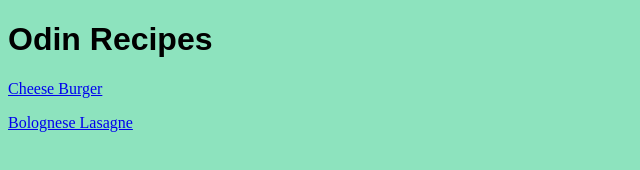
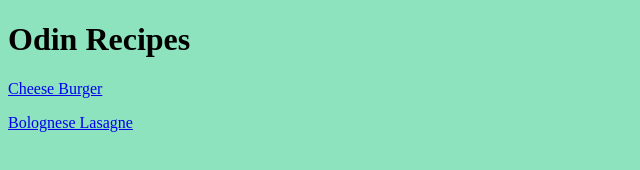
Before and after one commit to ThaboKenosi1/Odin-Recipes, a plain HTML site: page index.html in a window 1280 px wide. Shown: the whole page, without its empty margins (0-640 px from the left). Drawn offline with Linux system fonts and the light colour scheme.

Commit message:
Update styles.css

```diff
--- a/styles.css
+++ b/styles.css
@@ -6,7 +6,7 @@ body{
 h1{
 
     color: black;
-    font-family: Arial, Helvetica, sans-serif;
+    font-family: Arial,
 
 }
 p{
```
